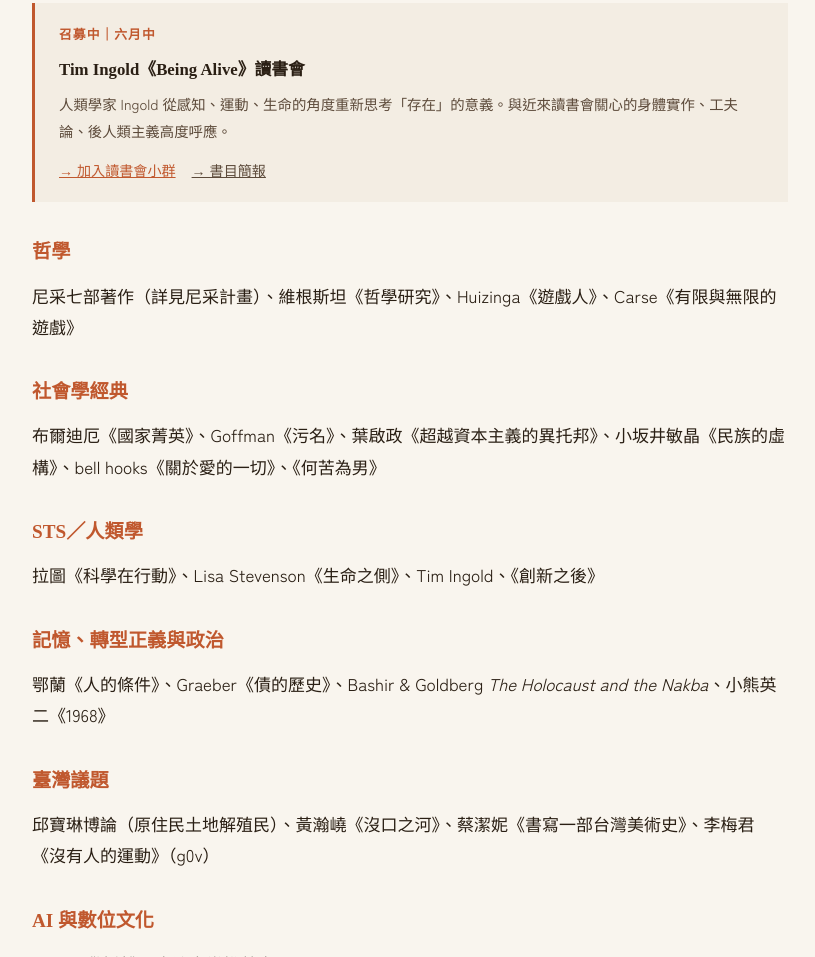
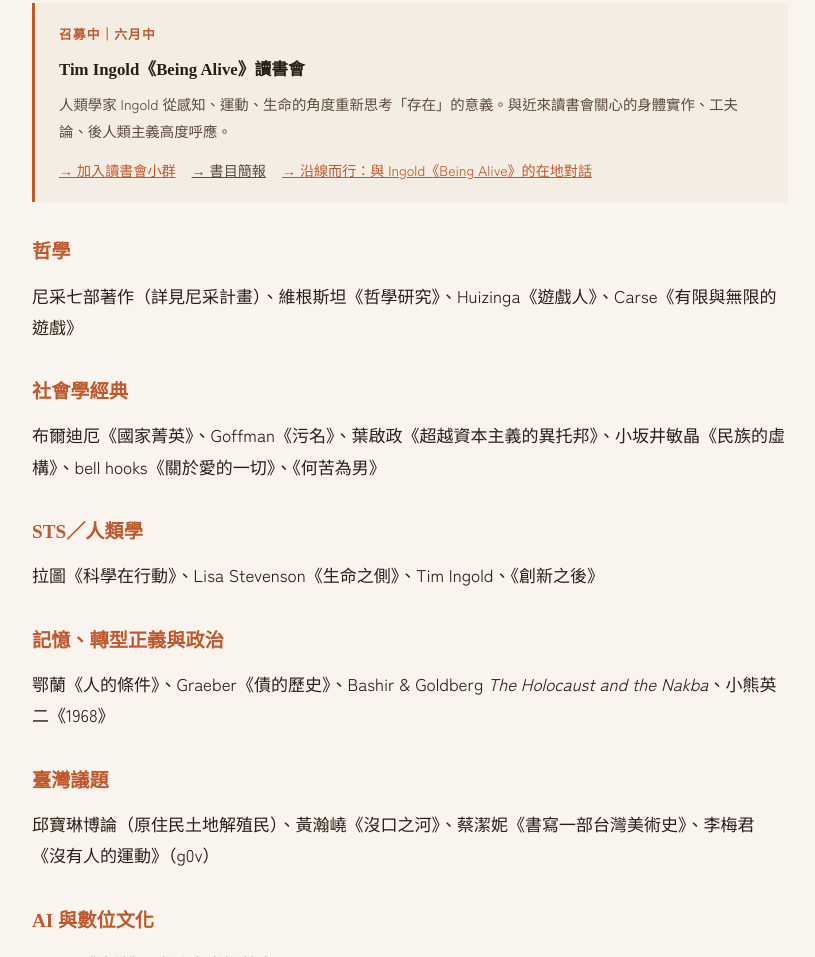
Before and after one commit to r94325005-png/AnCall, a plain HTML site: page index.html in a window 1280 px wide. Shown: the part 2491-3448 px from the top of the page, without its empty margins (230-1045 px from the left). Drawn offline with Linux system fonts and the light colour scheme.

Commit message:
Add link to 'Being Alive' discussion in index.html

```diff
--- a/index.html
+++ b/index.html
@@ -217,7 +217,7 @@
     <div style="display: flex; gap: 1rem; flex-wrap: wrap; font-size: 0.88rem;">
       <a href="https://line.me/ti/g/zhSLJQd5kk" target="_blank" style="color: var(--ember);">→ 加入讀書會小群</a>
       <a href="https://drive.google.com/file/d/14J_NKVaVv8ZkoCHHmuLiHW1B4PpJ-mE3/view?usp=sharing" target="_blank" style="color: var(--ink-light);">→ 書目簡報</a>
-    </div>
+    <a href="./being-alive/" style="color: var(--ember);">→ 沿線而行：與 Ingold《Being Alive》的在地對話</a>　</div>
   </div>
 
   <h3>哲學</h3>
```
